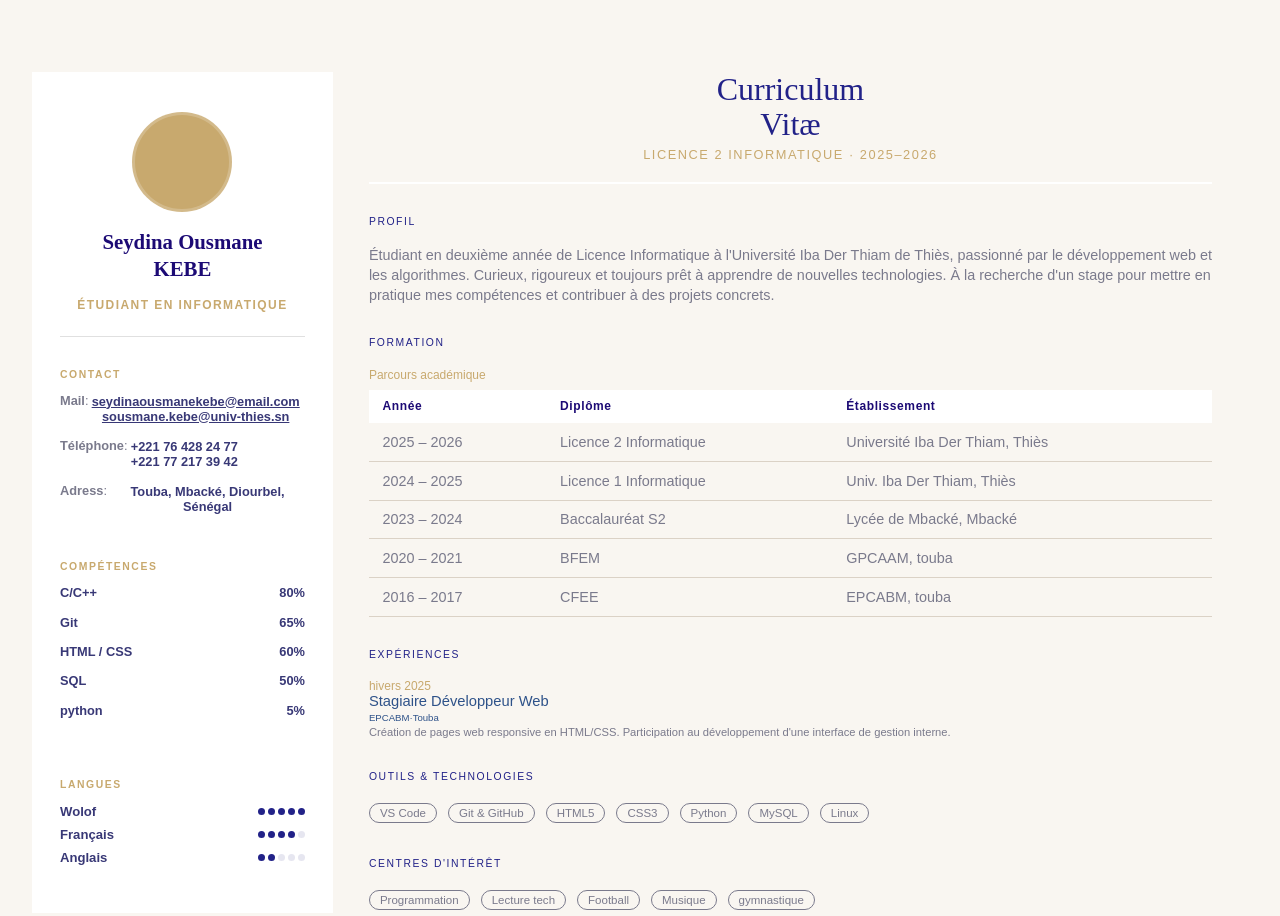
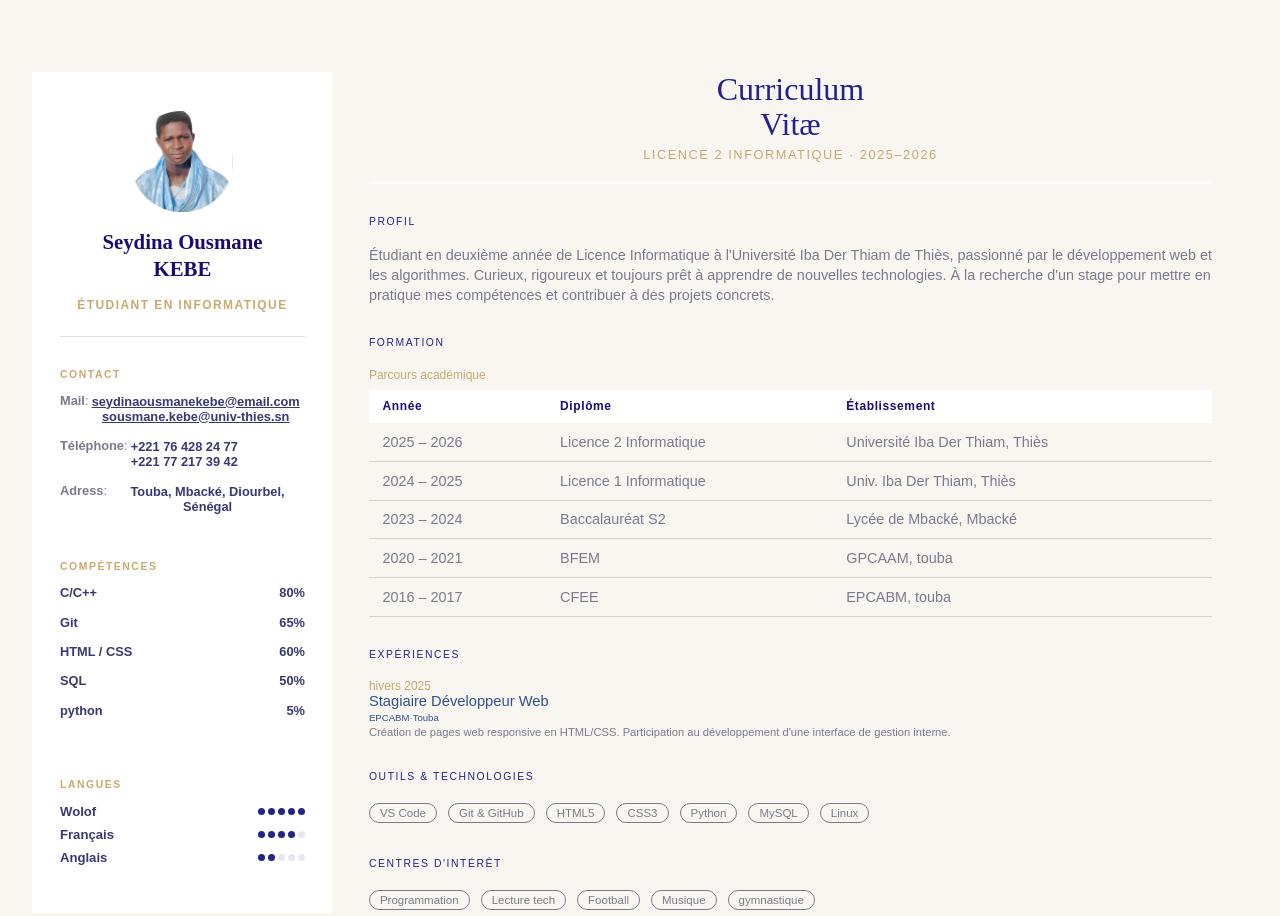
Before and after one commit to kebe1502/CURRICULUM-VITAE, a plain HTML site: page index.html in a window 1280 px wide. Drawn offline with Linux system fonts and the light colour scheme; files whose address does not match are found by name.

Commit message:
index.html

```diff
--- a/index.html
+++ b/index.html
@@ -16,7 +16,7 @@
 
         <div class="avatar-wrap">
           <div class="avatar">
-           <img src="../photo"width="102" alt="">
+           <img src="../CURRICULUM-VITAE/photo.png"width="102" alt="">
           </div>
           <h1><B>Seydina Ousmane</B><br><B>KEBE</B></h1>
           <span class="role">Étudiant en informatique</span>
```
